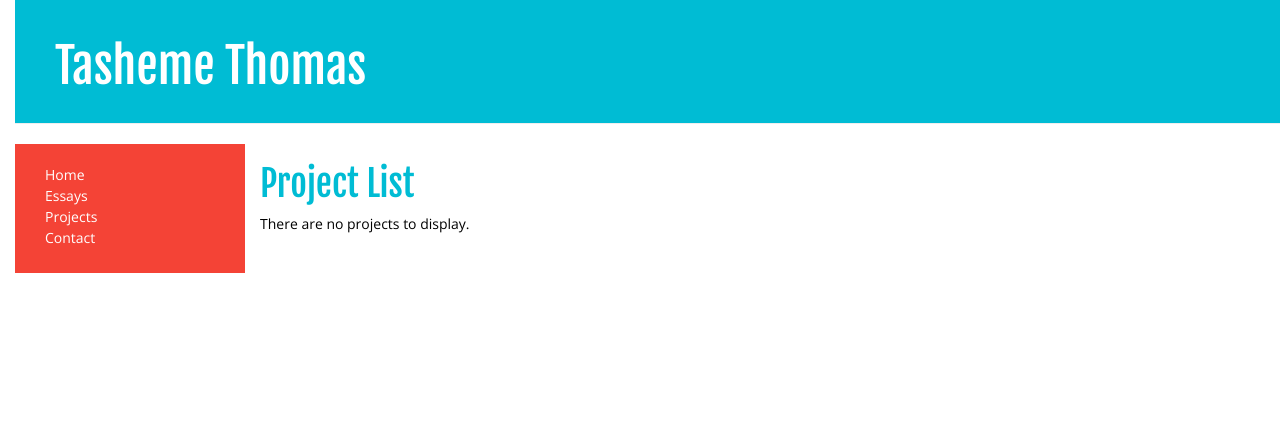
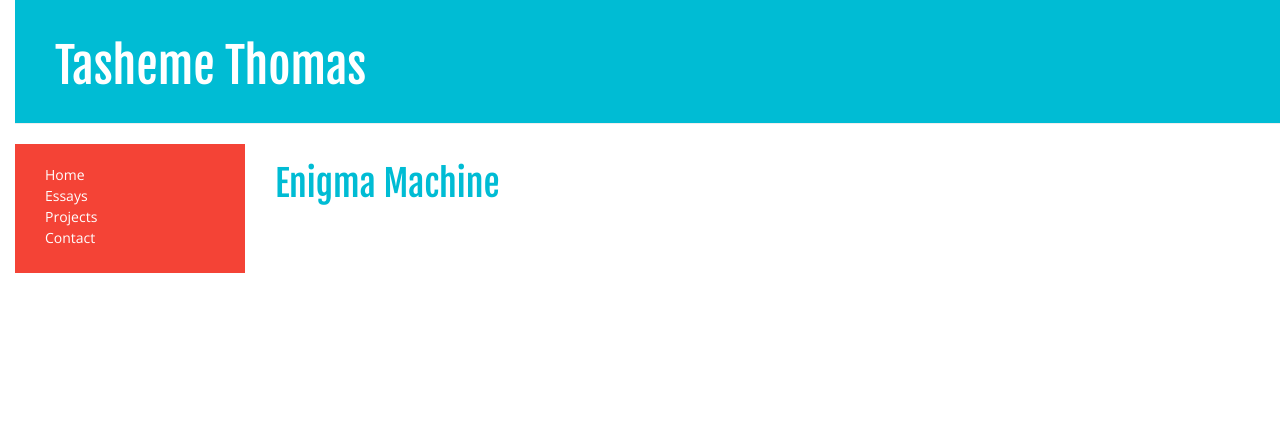
Before and after one commit to MrXlVii/website, a Django app: page /projects/ in a window 1280 px wide. Shown: the top 432 px of the page. Run offline with Django 3.2, Linux system fonts and the light colour scheme; data comes from the database, SQL or seed files in the repository; some libraries are stand-ins or nearby versions.

Commit message:
projects now viewable

```diff
--- a/howdy/templates/howdy/project_list.html
+++ b/howdy/templates/howdy/project_list.html
@@ -9,17 +9,17 @@
         <title>{% block title %}Projects{% endblock %}</title>
     </head>
     <body>
-      {% block pagecontent %}
-        <h1>Project List</h1>
-        {% if project_list %}
-    <ul>
-          {% for project in project_list %}
-            <li><a href="{% url 'project_detail' pk=project.pk %}">{{ project.title }}</a></li>
-          {% endfor %}
-    </ul>
-        {% else %}
-            <p>There are no projects to display.</p>
-        {% endif %}
-      {% endblock %}
+        {% block pagecontent %}
+        <div class="content container">
+            <div class="row">
+                <div class="col-md-8">
+                    {% for project in projects %}
+                        <div class="project">
+                            <h1><a href="{% url 'project_detail' pk=project.pk %}">{{ project.title }}</a></h1>
+                        </div>
+                    {% endfor %}
+                </div>
+            </div>
+        </div>
+        {% endblock pagecontent %}
     </body>
-</html>
```
